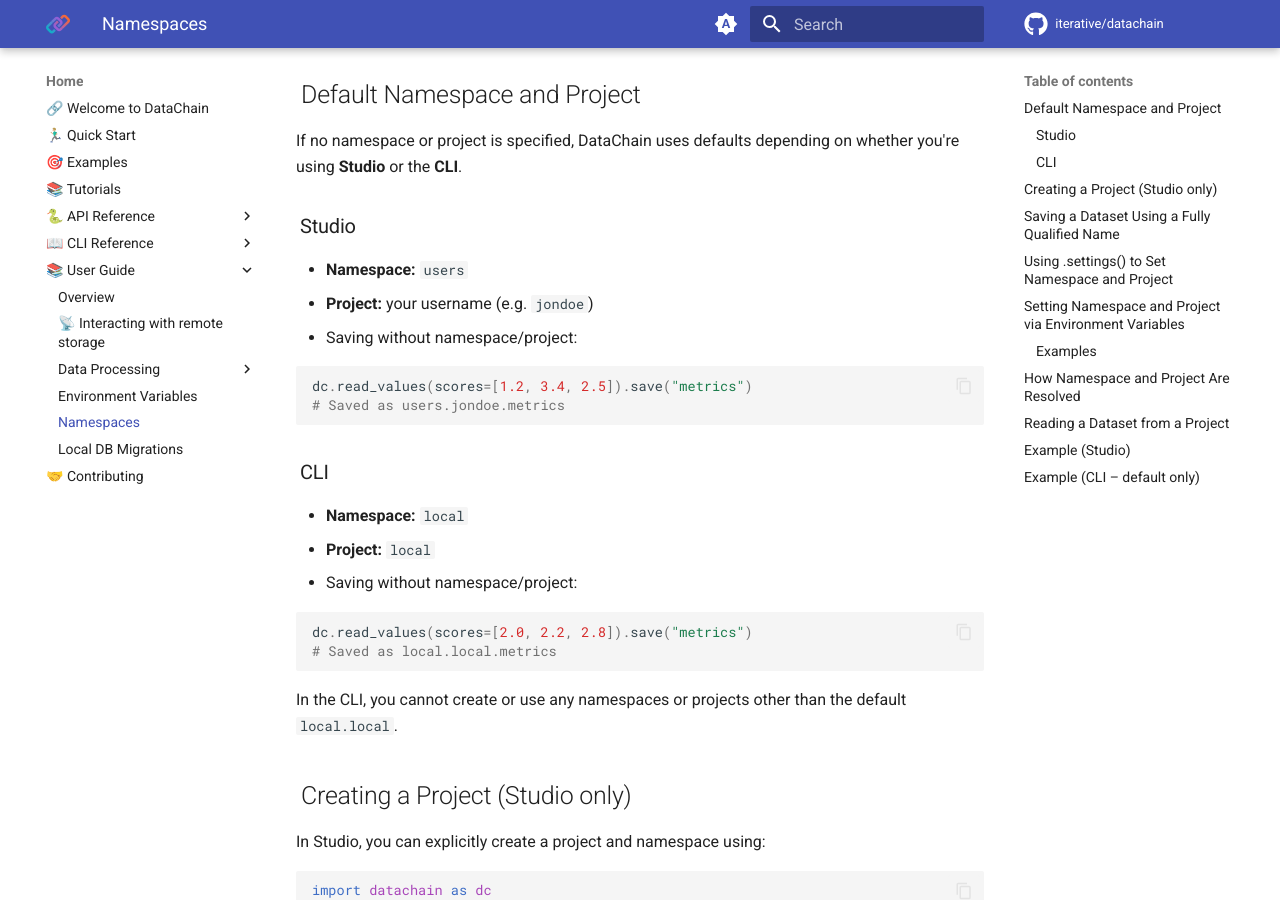
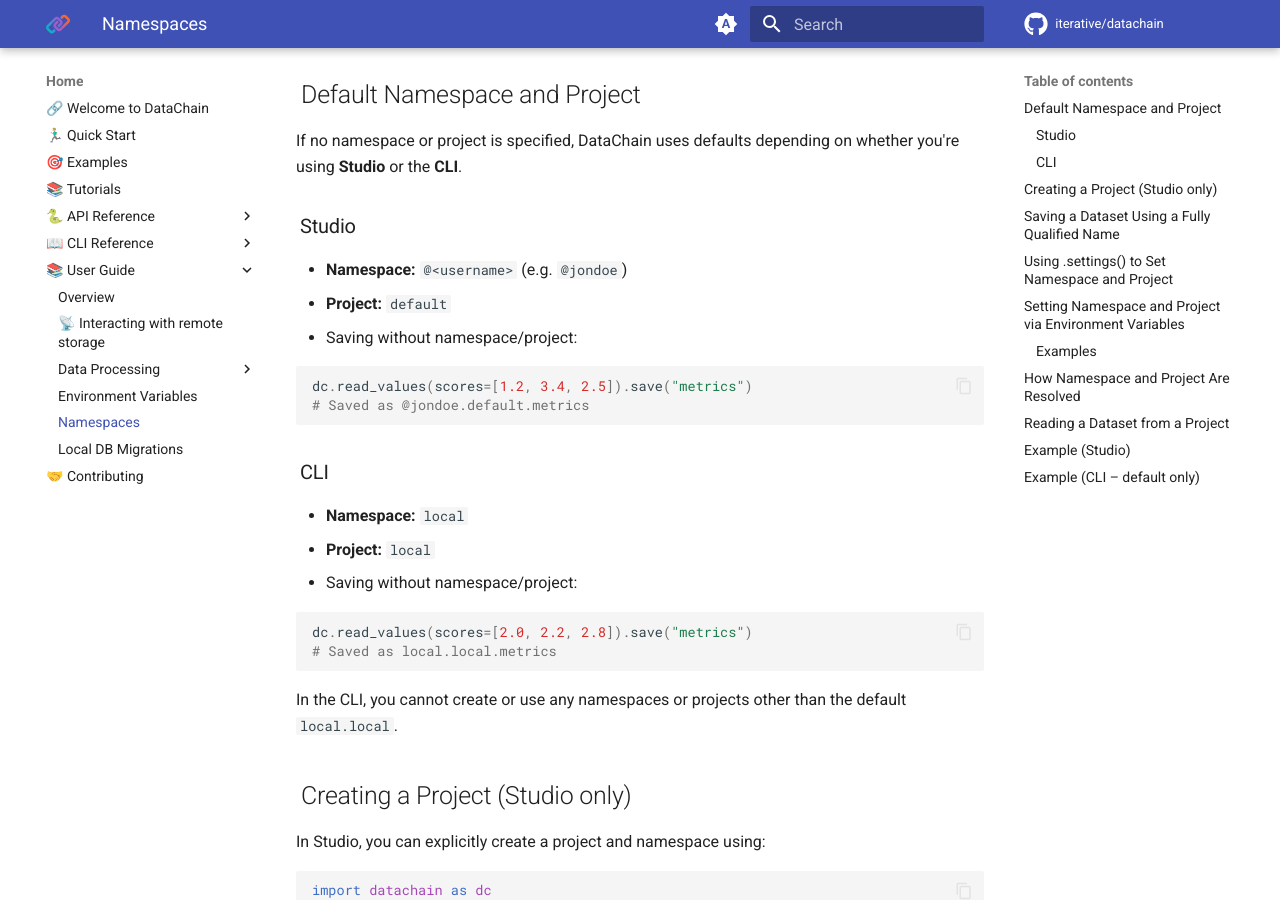
Before and after one commit to iterative/datachain, an MkDocs documentation site: the page built from docs/guide/namespaces.md, in a window 1280 px wide and 900 px high, scrolled down 544 px. Built offline with MkDocs 1.6.1 and Material for MkDocs 9.7.7, drawn with Linux system fonts in a browser that asks for light colours; comment, search, counter and statistics services are not loaded.

Commit message:
updating docs

````diff
--- a/docs/guide/namespaces.md
+++ b/docs/guide/namespaces.md
@@ -20,13 +20,13 @@ If no namespace or project is specified, DataChain uses defaults depending on wh
 
 ### Studio
 
-- **Namespace:** `users`
-- **Project:** your username (e.g. `jondoe`)
+- **Namespace:** `@<username>` (e.g. `@jondoe`)
+- **Project:** `default`
 - Saving without namespace/project:
 
 ```python
 dc.read_values(scores=[1.2, 3.4, 2.5]).save("metrics")
-# Saved as users.jondoe.metrics
+# Saved as @jondoe.default.metrics
 ```
 
 ### CLI
````
